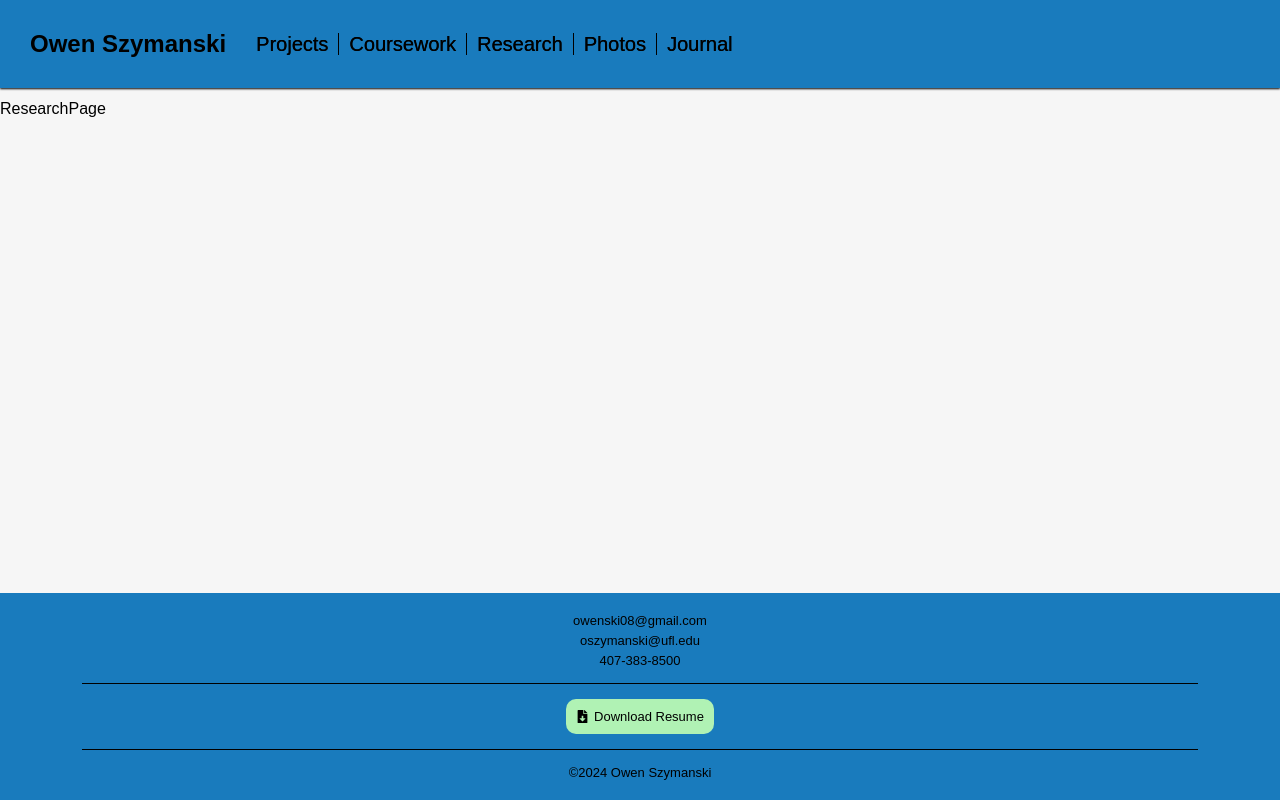
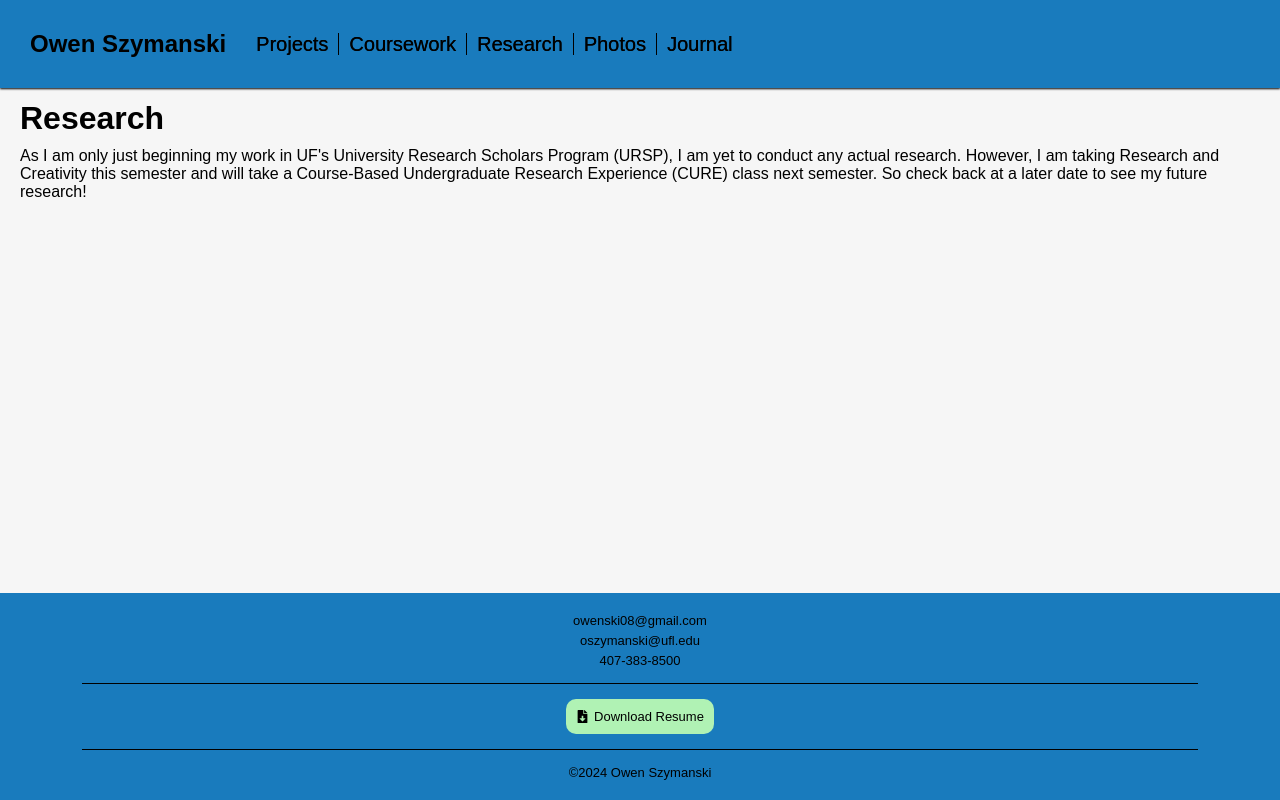
Before and after one commit to OwenS3881/eportfolio-frontend, a Next.js app in the folder frontend/: page /research in a window 1280 px wide. Built offline with nearby package versions, Linux system fonts and the light colour scheme; a web font is replaced by a local one.

Commit message:
Research page

```diff
--- a/frontend/app/research/page.jsx
+++ b/frontend/app/research/page.jsx
@@ -1,7 +1,20 @@
 import React from "react";
 
+import styles from "@/app/styles/Research.module.css";
+
 const ResearchPage = () => {
-  return <div className={""}>ResearchPage</div>;
+  return (
+    <div className={styles.container}>
+      <h1>Research</h1>
+      <p>
+        As I am only just beginning my work in UF's University Research Scholars
+        Program (URSP), I am yet to conduct any actual research. However, I am
+        taking Research and Creativity this semester and will take a
+        Course-Based Undergraduate Research Experience (CURE) class next
+        semester. So check back at a later date to see my future research!
+      </p>
+    </div>
+  );
 };
 
 export default ResearchPage;
--- a/frontend/app/styles/Research.module.css
+++ b/frontend/app/styles/Research.module.css
@@ -1,4 +1,9 @@
 .container {
   max-width: 1500px;
   margin: 0 auto;
+  padding: 0 20px;
 }
+
+.container h1 {
+  margin-bottom: 10px;
+}
```
